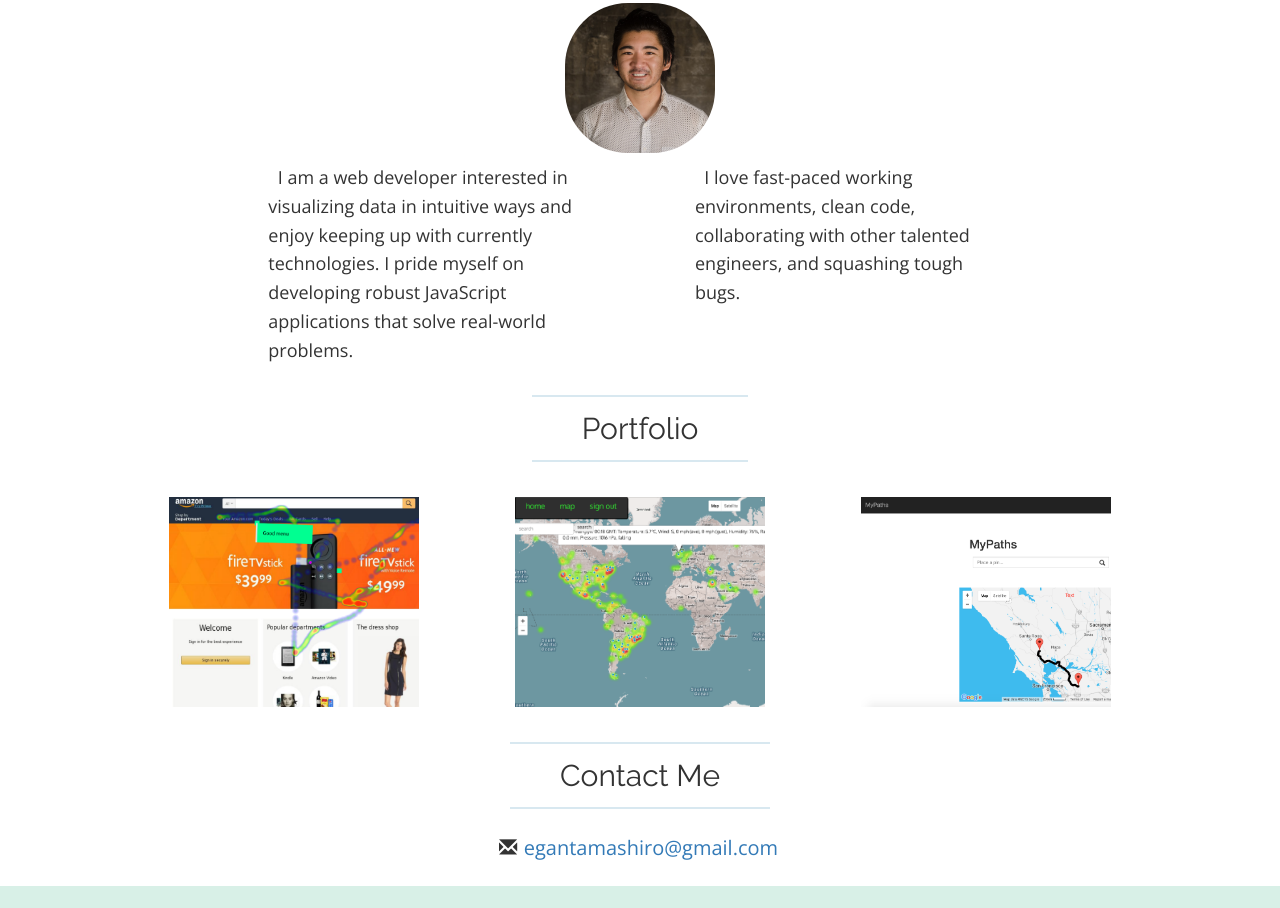
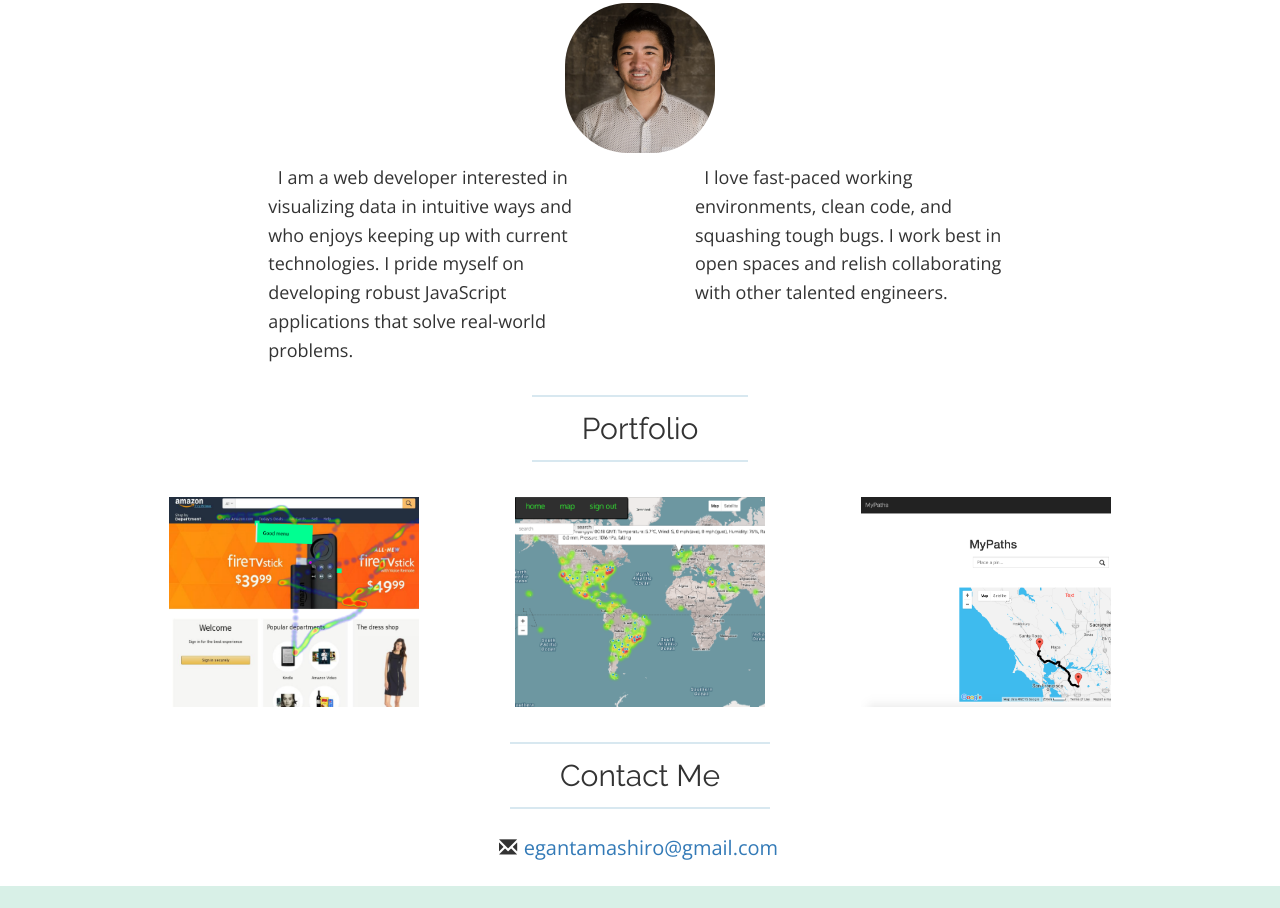
Before and after one commit to etAtBat/personal-site-v2, a website: page client/index.html in a window 1280 px wide. Shown: the part 774-1682 px from the top of the page. Drawn offline with nearby package versions, Linux system fonts and the light colour scheme.

Commit message:
type-o fixes in about me....

```diff
--- a/client/index.html
+++ b/client/index.html
@@ -68,12 +68,12 @@
           </div>
           <summary class="about-me-text col-lg-4 col-lg-offset-2">
             <h4 class="description">
-            &nbsp;&nbsp;I am a web developer interested in visualizing data in intuitive ways and enjoy keeping up with currently technologies. I pride myself on developing robust JavaScript applications that solve real-world problems.
+            &nbsp;&nbsp;I am a web developer interested in visualizing data in intuitive ways and who enjoys keeping up with current technologies. I pride myself on developing robust JavaScript applications that solve real-world problems.
             </h4>
           </summary>
           <summary class="about-me-text col-lg-4">
             <h4 class="description">
-            &nbsp;&nbsp;I love fast-paced working environments, clean code, collaborating with other talented engineers, and squashing tough bugs.
+            &nbsp;&nbsp;I love fast-paced working environments, clean code, and squashing tough bugs. I work best in open spaces and relish collaborating with other talented engineers.
             </h4>
           </summary>
         </section>
```
